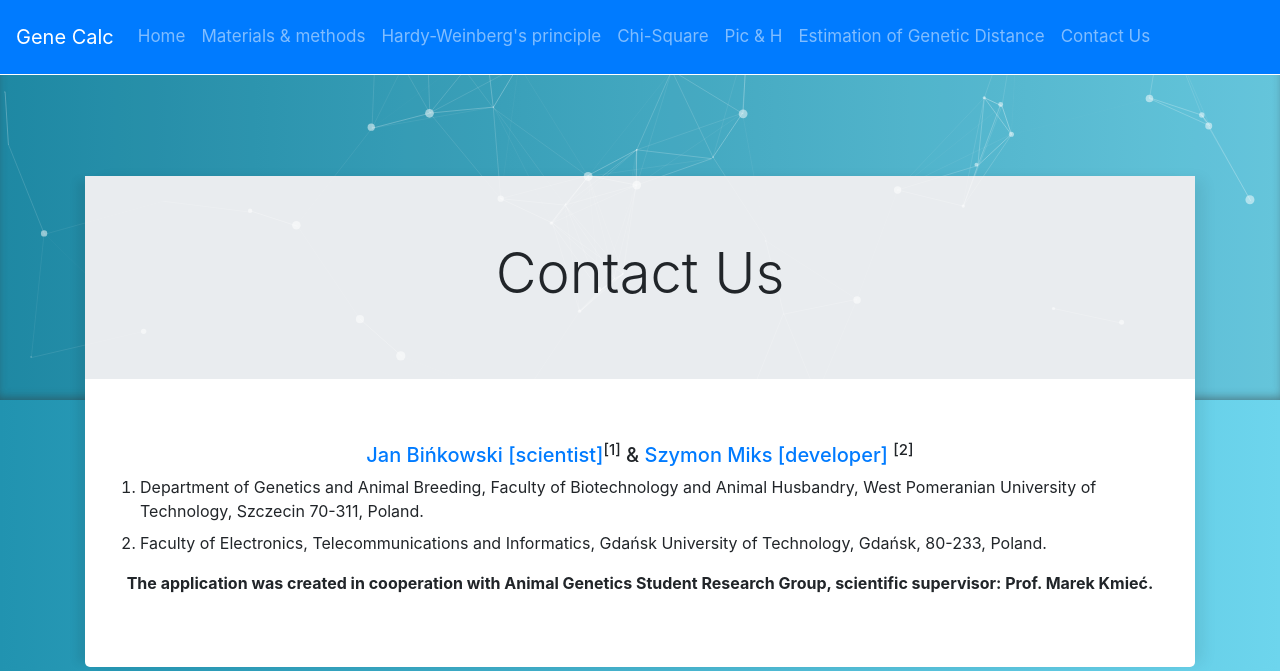
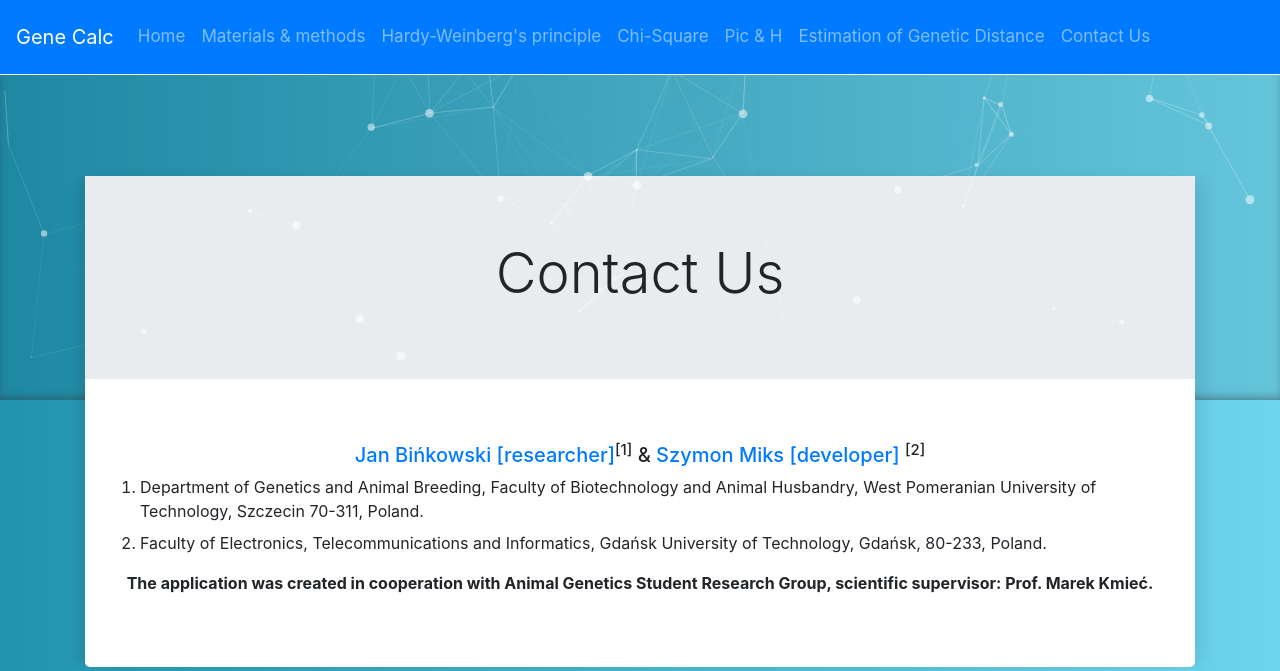
Before and after one commit to szymon6927/bio-gen-calc, a Flask app: page /contact in a window 1280 px wide. Shown: the top 671 px of the page. Run offline with Flask 2, Linux system fonts and the light colour scheme; parts of the project's set-up code (start-up, migrations or seed data) failed here and were passed over; some libraries are stand-ins or nearby versions.

Commit message:
change name form scientis to researcher

```diff
--- a/app/templates/contact/index.html
+++ b/app/templates/contact/index.html
@@ -10,7 +10,7 @@
   <section class="contact-us">
     <div class="row">
       <div class="col-md-12 col-sm-12">
-        <h5 class="text-center"><a href="mailto:jan.binkowski96@gmail.com">Jan Bińkowski [scientist]</a><sup>[1]</sup>
+        <h5 class="text-center"><a href="mailto:jan.binkowski96@gmail.com">Jan Bińkowski [researcher]</a><sup>[1]</sup>
           & <a href="mailto:miks.szymon@gmail.com">Szymon Miks [developer]</a> <sup>[2]</sup></h5>
 
         <ol>
```
